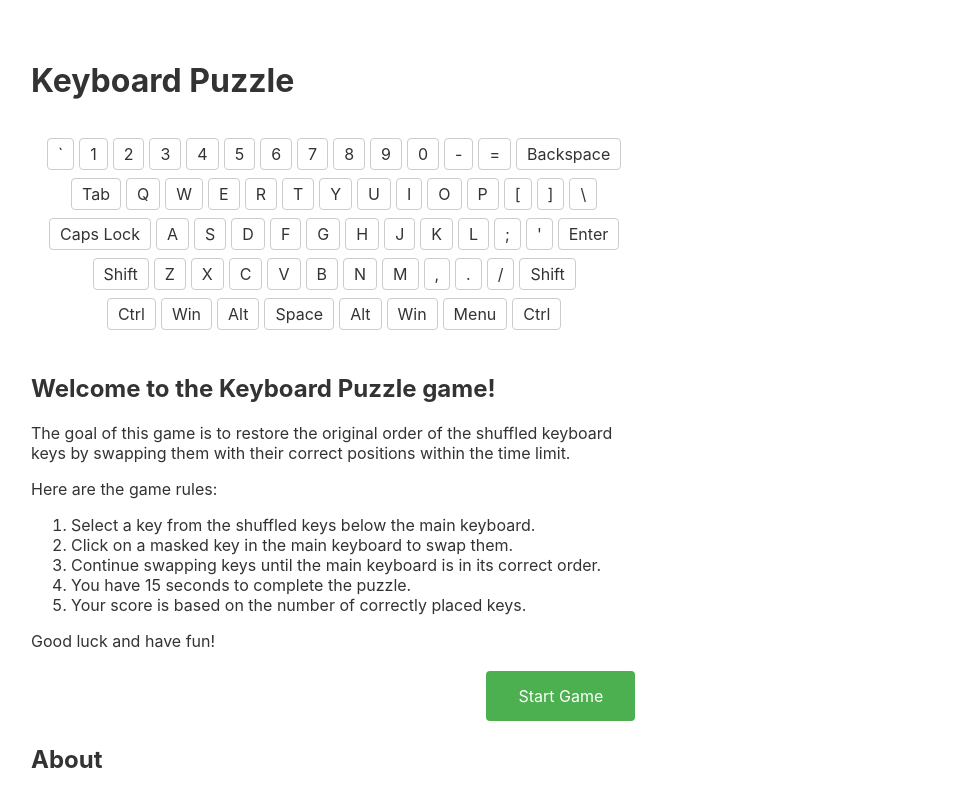
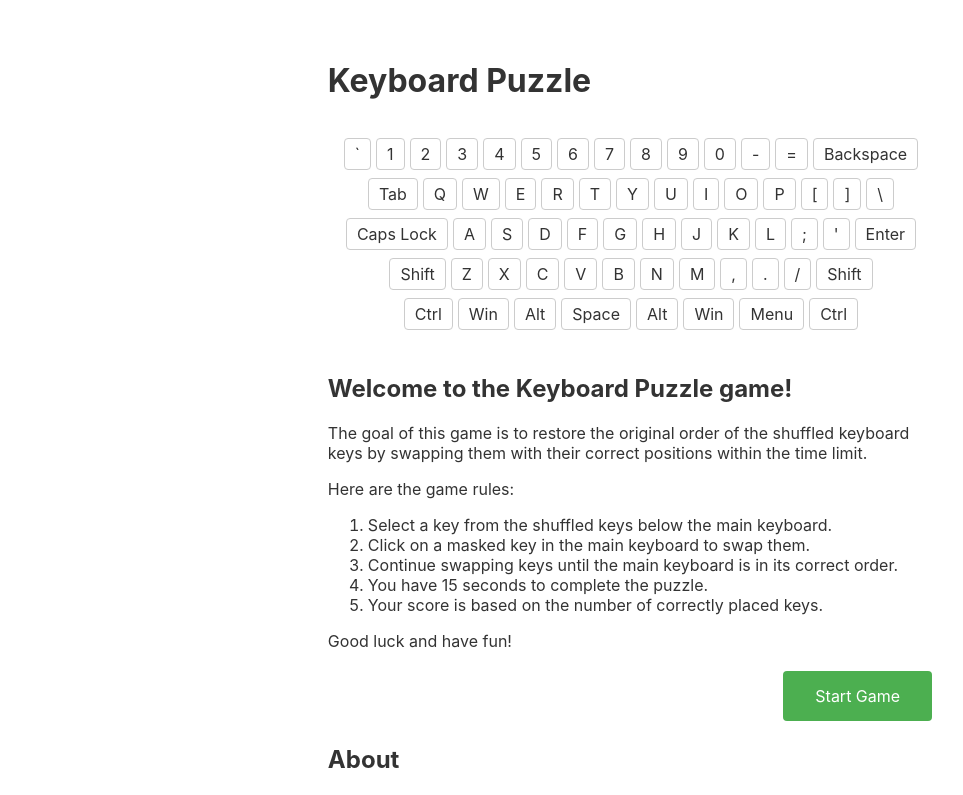
Before and after one commit to pyoner/keyboard-puzzle, a Svelte app: page / in a window 1280 px wide. Shown: the top 795 px of the page, without its empty margins (9-972 px from the left). Built offline with nearby package versions, Linux system fonts and the light colour scheme.

Commit message:
fix: layout

```diff
--- a/src/App.svelte
+++ b/src/App.svelte
@@ -22,6 +22,7 @@
   const timeInSeconds = (1 / 4) * 60;
 </script>
 
+<div class="app-wrapper">
   <div class="app">
     <h1>Keyboard Puzzle</h1>
     {#if gameState === "start"}
@@ -34,6 +35,7 @@
 
     <About />
   </div>
+</div>
 
 <style>
   .app {
@@ -41,4 +43,8 @@
     margin: 1rem;
     padding: 1rem;
   }
+  .app-wrapper {
+    display: flex;
+    justify-content: center;
+  }
 </style>
--- a/src/Result.svelte
+++ b/src/Result.svelte
@@ -1,8 +1,8 @@
 <!-- Result.svelte -->
 <script>
-  import Keyboard from './Keyboard.svelte';
-  import { keys } from './keys.js';
-	import { isMasked } from './helpers';
+  import Keyboard from "./Keyboard.svelte";
+  import { keys } from "./keys.js";
+  import { isMasked } from "./helpers";
 
   export let swappedKeys = [];
   export let scores = 0;
@@ -10,9 +10,9 @@
   // Create new array of keys with updated classNames
   const newKeys = keys.map((key, index) => {
     const swappedKey = swappedKeys[index];
-		if (isMasked(swappedKey)){
-			return {...key};
-		}
+    if (isMasked(swappedKey)) {
+      return { ...key };
+    }
 
     const isMatched = swappedKey && key.label === swappedKey.label;
     return {
@@ -24,21 +24,16 @@
   });
 </script>
 
+<div class="result">
+  <div class="scores">
+    <p>Total Scores: {scores}</p>
+  </div>
+  <Keyboard keys={newKeys} />
+</div>
+
 <style>
-  .result {
-    text-align: center;
-    margin: 1rem;
-  }
-
   .scores {
     font-size: 1.5rem;
     margin-bottom: 1rem;
   }
 </style>
-
-<div class="result">
-  <div class="scores">
-    <p>Total Scores: {scores}</p>
-  </div>
-  <Keyboard keys="{newKeys}" />
-</div>
```
Lines whose indentation alone changed are shown as unchanged.
